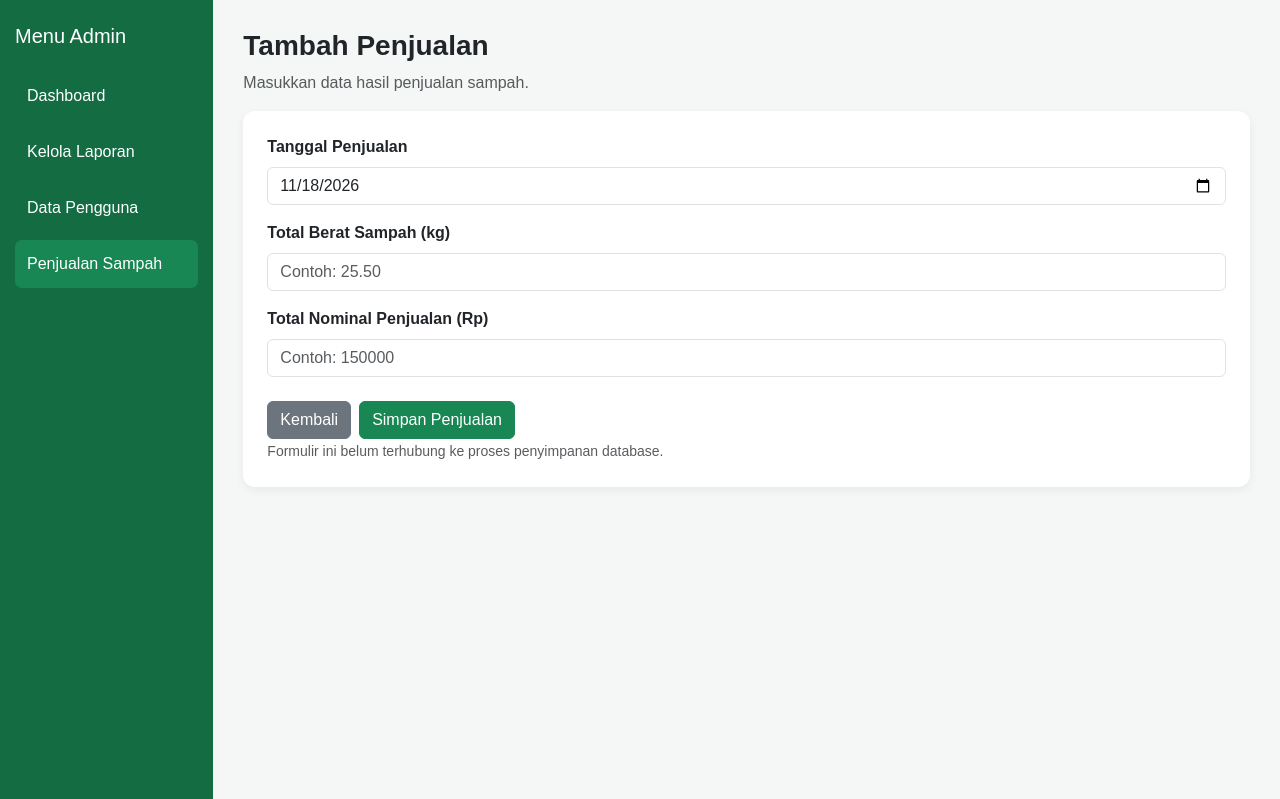
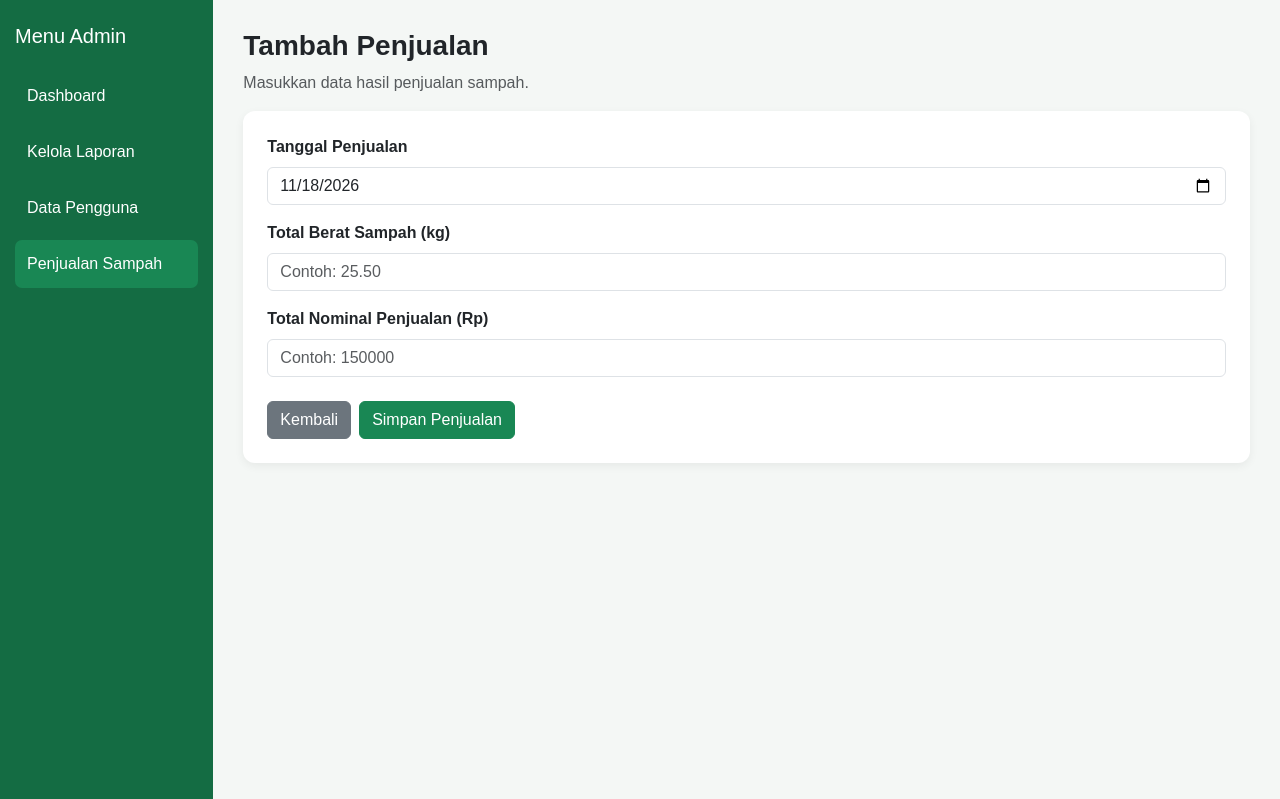
Before and after one commit to danawikara4-stack/Trash-Point, a Laravel app: page /admin/penjualan/create in a window 1280 px wide. Shown: the part 57-856 px from the top of the page. Run offline with Laravel 12, Linux system fonts and the light colour scheme; the visitor is signed in with stand-in values (Sample User, id 1).

Commit message:
update tampilan penjualan

```diff
--- a/resources/views/admin/penjualan/create.blade.php
+++ b/resources/views/admin/penjualan/create.blade.php
@@ -143,10 +143,6 @@
                         </button>
                     </div>
 
-                    <small class="text-muted mt-3">
-                        Formulir ini belum terhubung ke proses penyimpanan database.
-                    </small>
-
                 </form>
 
             </div>
```
